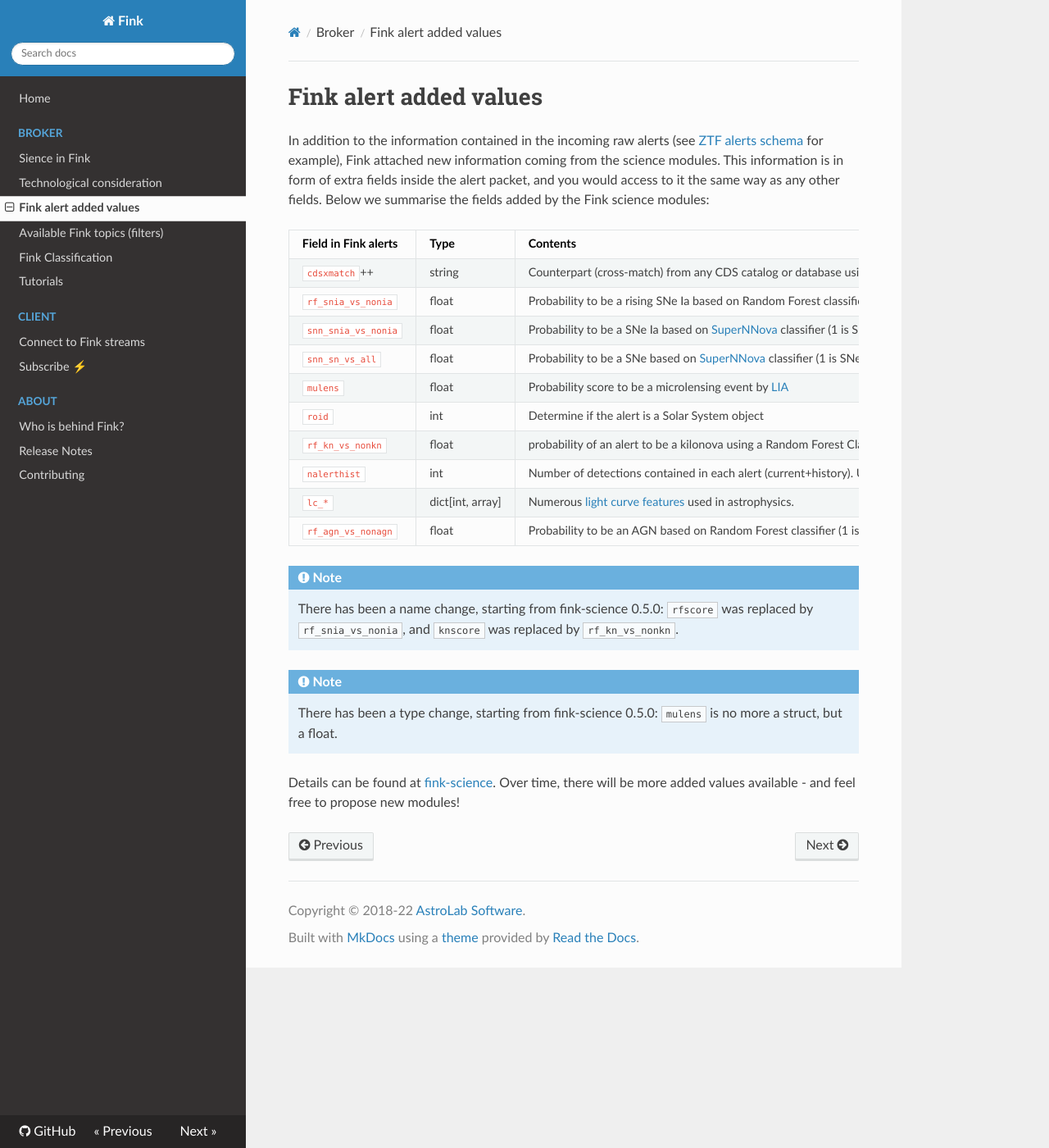
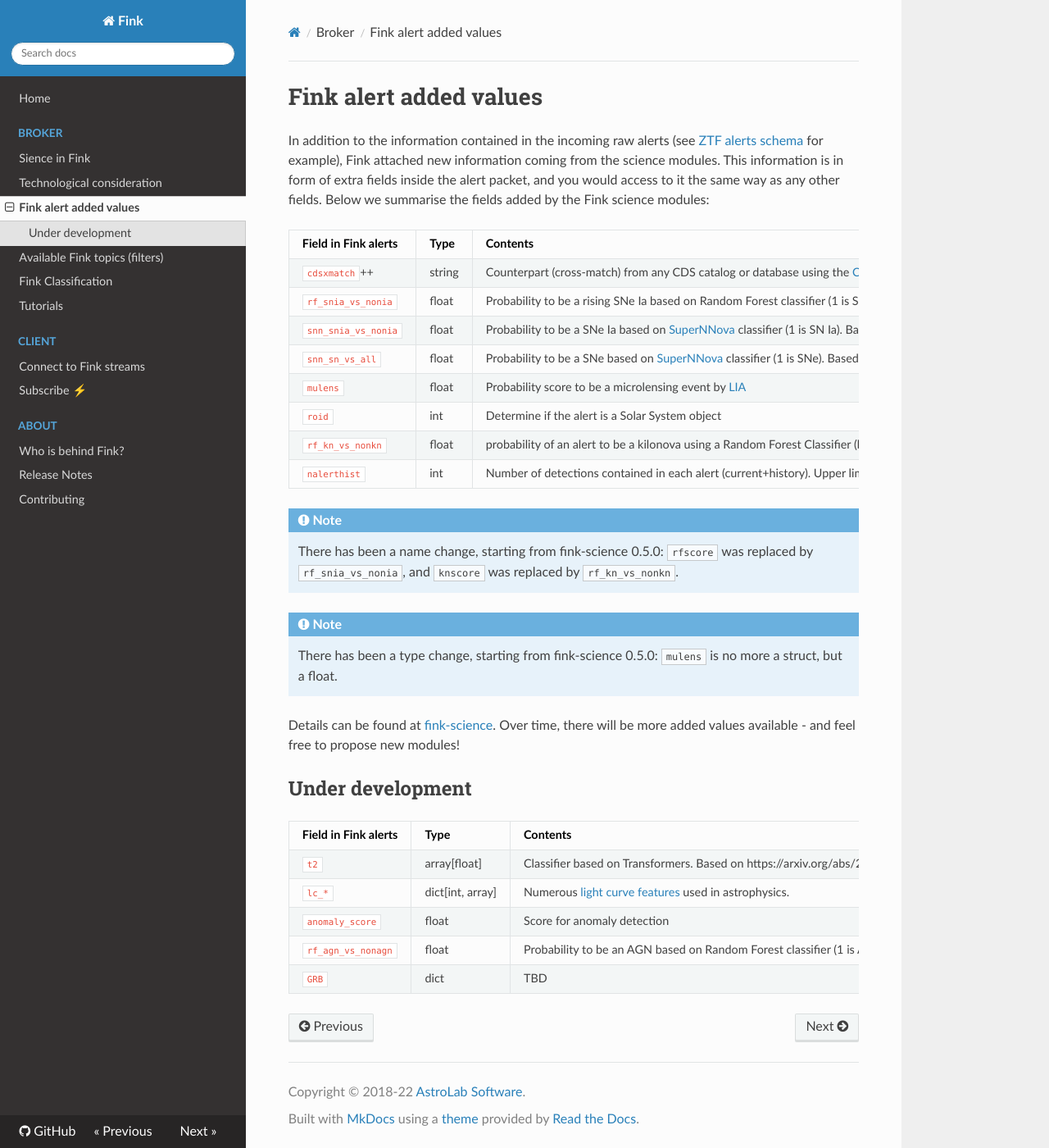
Before and after one commit to astrolabsoftware/fink, an MkDocs documentation site: the page built from docs/science/added_values.md, in a window 1280 px wide and 1400 px high. Shown: the whole window at 82% size. Built offline with MkDocs 1.6.1, drawn with Linux system fonts in a browser that asks for light colours; nearby versions of some CDN libraries.

Commit message:
Update science added values

```diff
--- a/docs/science/added_values.md
+++ b/docs/science/added_values.md
@@ -24,3 +22,13 @@ In addition to the information contained in the incoming raw alerts (see [ZTF al
     `mulens` is no more a struct, but a float.
 
 Details can be found at [fink-science](https://github.com/astrolabsoftware/fink-science). Over time, there will be more added values available - and feel free to propose new modules!
+
+## Under development
+
+| Field in Fink alerts | Type | Contents |
+|:-----|:-------|:--------|
+| `t2` | array[float] | Classifier based on Transformers. Based on https://arxiv.org/abs/2105.06178 |
+| `lc_*` | dict[int, array<double>] | Numerous [light curve features](https://arxiv.org/pdf/2012.01419.pdf#section.A1) used in astrophysics. |
+| `anomaly_score` | float | Score for anomaly detection |
+| `rf_agn_vs_nonagn` | float | Probability to be an AGN based on Random Forest classifier (1 is AGN). |
+| `GRB` | dict | TBD |
```
Also changed, not shown: other parts of docs/science/added_values.md (+0 -2 lines).
